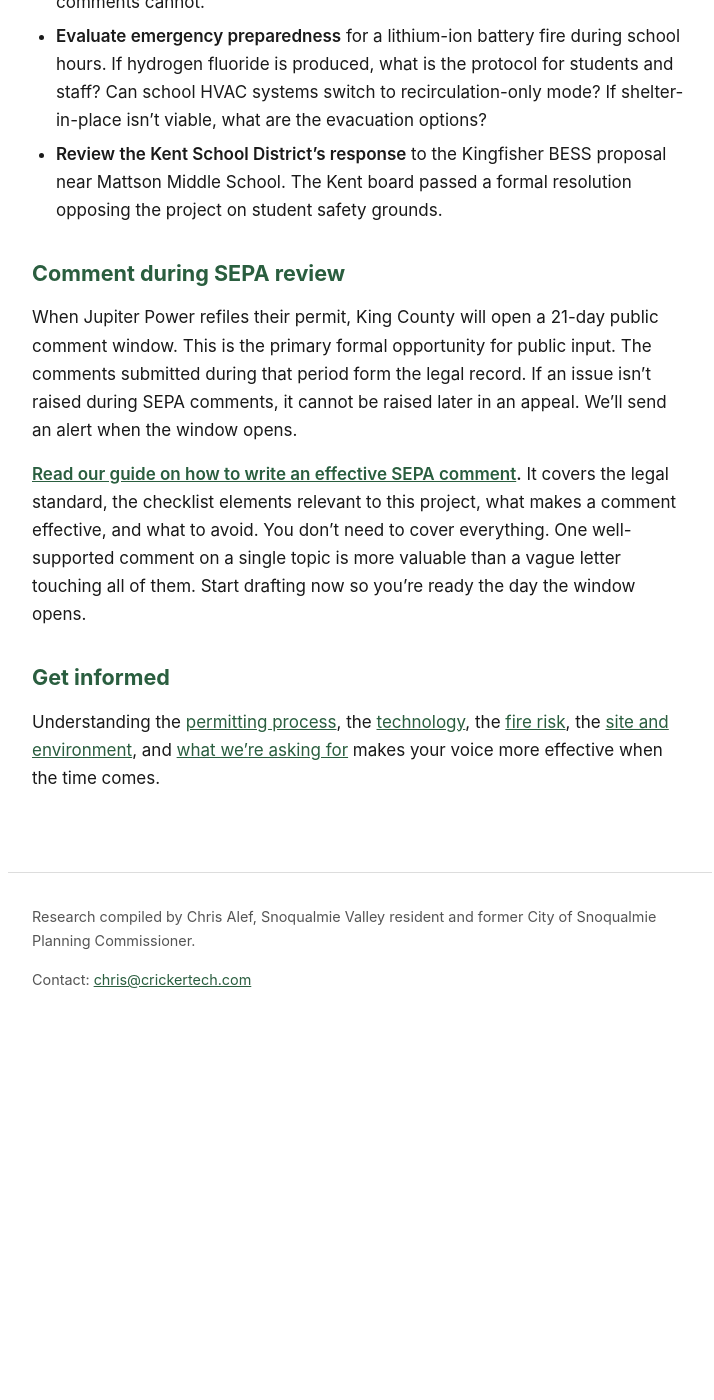
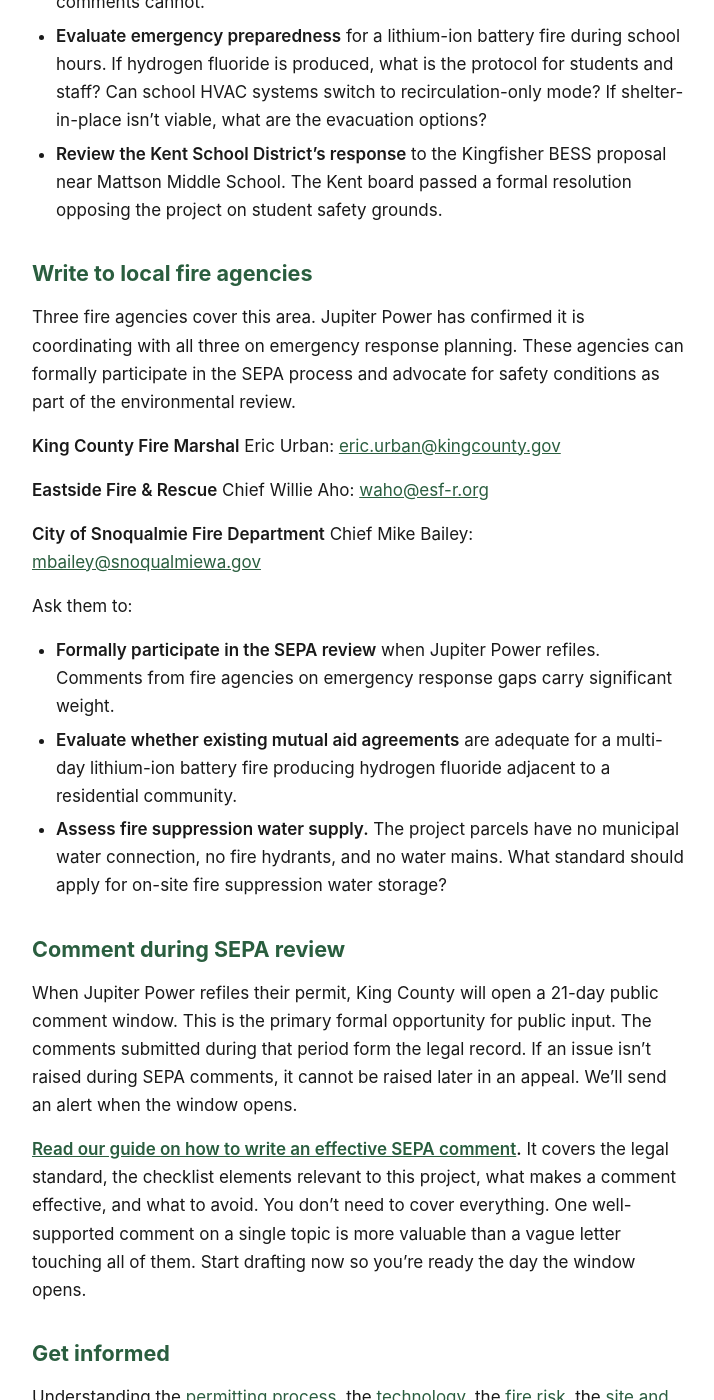
Before and after one commit to calef/cascadia-ridge-bess, a Jekyll site: the page built from _pages/take-action.md, in a window 1280 px wide and 1400 px high, scrolled down 3188 px. Shown: the whole window, without its empty margins (280-994 px from the left). Built offline with Jekyll 4.4.1, drawn with Linux system fonts in a browser that asks for light colours; before the commit the page ends 4228 px from its top, so only the background shows below that.

Commit message:
Deploy site 2026-04-01-183927

```diff
--- a/_pages/take-action.md
+++ b/_pages/take-action.md
@@ -64,6 +64,22 @@ Ask them to:
 - **Evaluate emergency preparedness** for a lithium-ion battery fire during school hours. If hydrogen fluoride is produced, what is the protocol for students and staff? Can school HVAC systems switch to recirculation-only mode? If shelter-in-place isn't viable, what are the evacuation options?
 - **Review the Kent School District's response** to the Kingfisher BESS proposal near Mattson Middle School. The Kent board passed a formal resolution opposing the project on student safety grounds.
 
+## Write to local fire agencies
+
+Three fire agencies cover this area. Jupiter Power has confirmed it is coordinating with all three on emergency response planning. These agencies can formally participate in the SEPA process and advocate for safety conditions as part of the environmental review.
+
+**King County Fire Marshal** Eric Urban: [eric.urban@kingcounty.gov](mailto:eric.urban@kingcounty.gov)
+
+**Eastside Fire & Rescue** Chief Willie Aho: [waho@esf-r.org](mailto:waho@esf-r.org)
+
+**City of Snoqualmie Fire Department** Chief Mike Bailey: [mbailey@snoqualmiewa.gov](mailto:mbailey@snoqualmiewa.gov)
+
+Ask them to:
+
+- **Formally participate in the SEPA review** when Jupiter Power refiles. Comments from fire agencies on emergency response gaps carry significant weight.
+- **Evaluate whether existing mutual aid agreements** are adequate for a multi-day lithium-ion battery fire producing hydrogen fluoride adjacent to a residential community.
+- **Assess fire suppression water supply.** The project parcels have no municipal water connection, no fire hydrants, and no water mains. What standard should apply for on-site fire suppression water storage?
+
 ## Comment during SEPA review
 
 When Jupiter Power refiles their permit, King County will open a 21-day public comment window. This is the primary formal opportunity for public input. The comments submitted during that period form the legal record. If an issue isn't raised during SEPA comments, it cannot be raised later in an appeal. We'll send an alert when the window opens.
```
